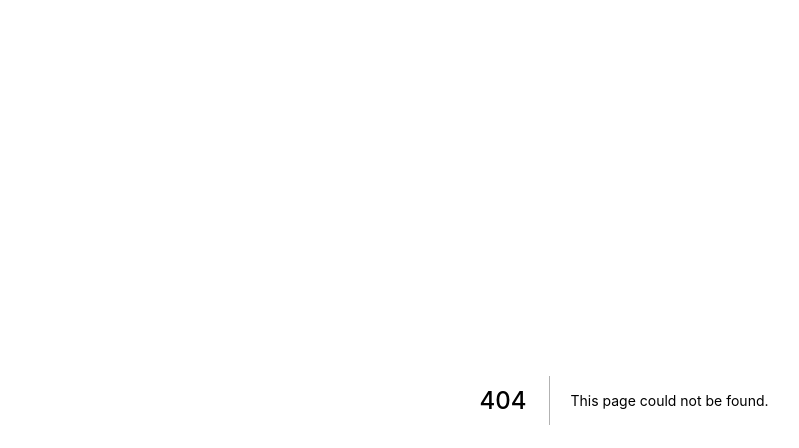
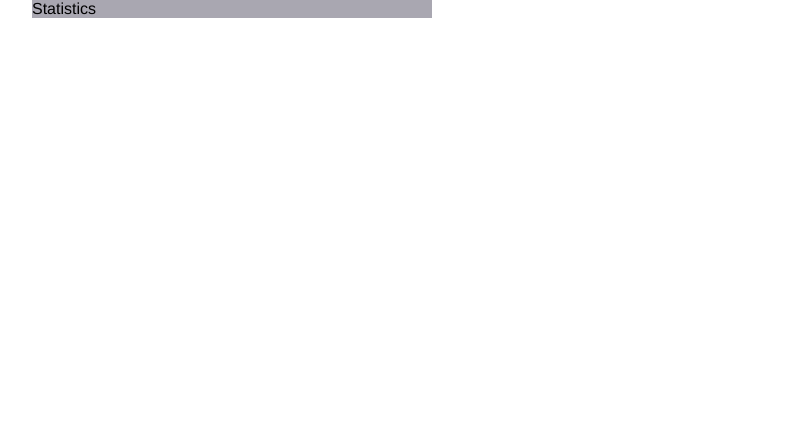
Before and after one commit to fabiobends/togdesign-test, a Next.js app: page /components/UserAreaStatistics in a window 1280 px wide. Before the commit this address had no page. Shown: the top 448 px of the page, without its empty margins (16-815 px from the left). Built offline with nearby package versions, Linux system fonts and the light colour scheme; a web font is replaced by a local one.

Commit message:
Add user area statistics component

```diff
--- /dev/null
+++ b/pages/components/UserAreaStatistics.tsx
@@ -0,0 +1,7 @@
+import styles from "../../styles/components/UserAreaStatistics.module.css";
+
+export default function UserAreaStatistics() {
+  return <div className={styles.content}>
+    Statistics
+  </div>;
+}
--- /dev/null
+++ b/styles/components/UserAreaStatistics.module.css
@@ -0,0 +1,6 @@
+.content {
+  font-family: "Arimo", sans-serif;
+  margin-left: 3em;
+  width: 400px;
+  background: var(--cold-gray);
+}
```
